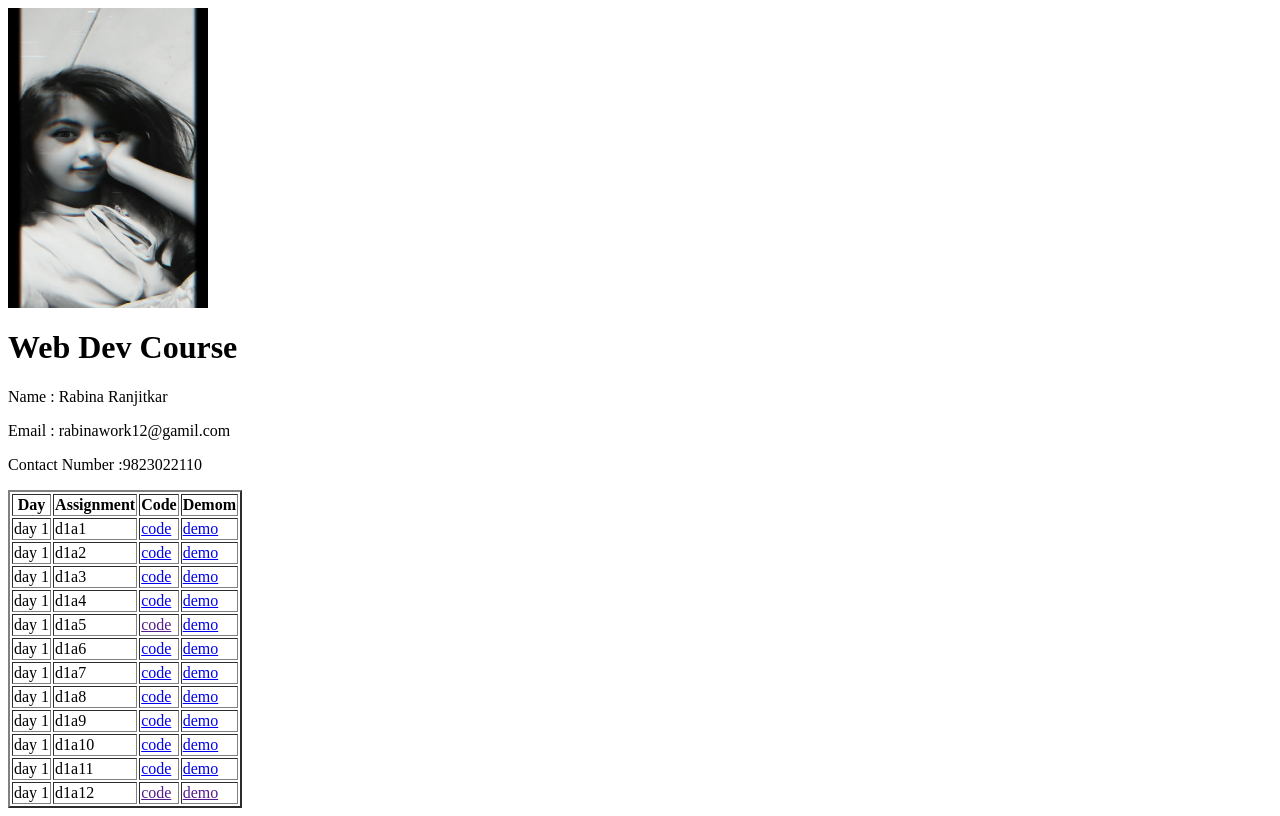
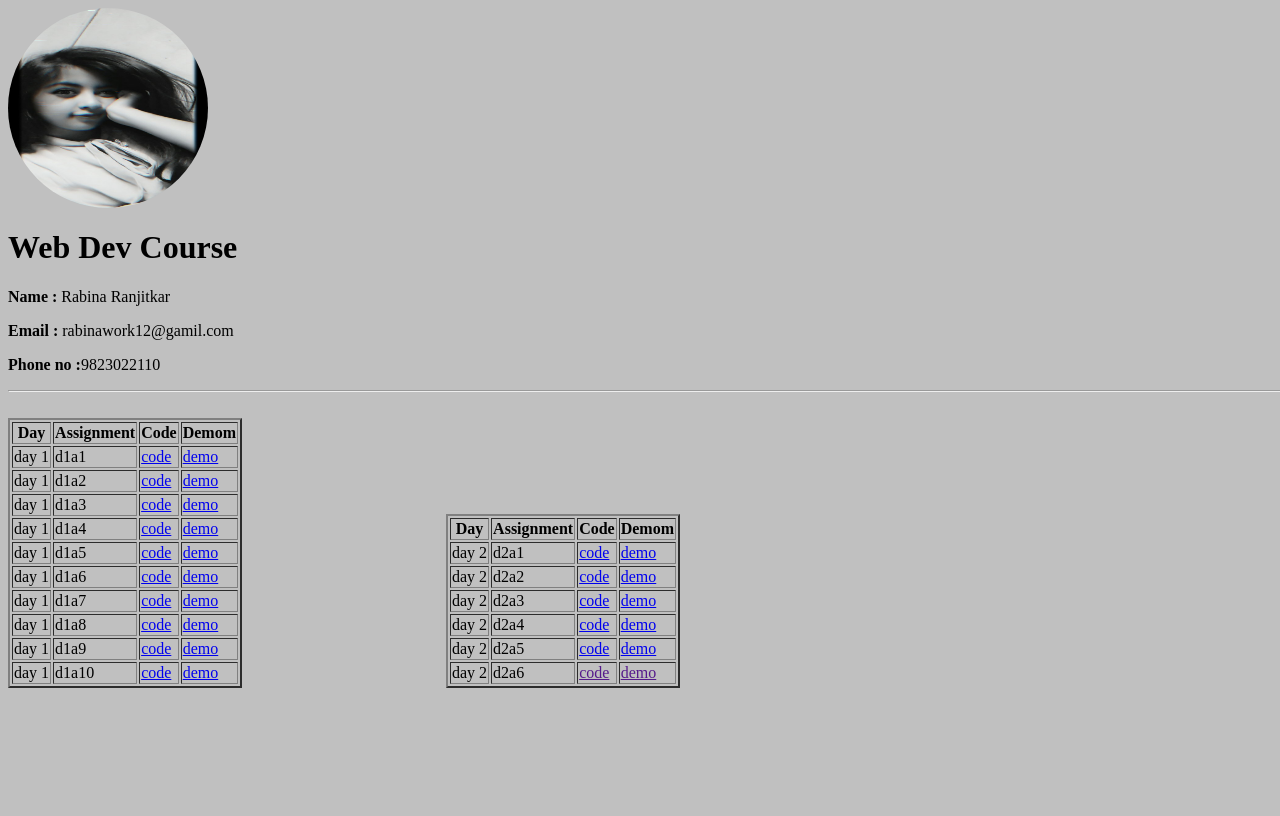
Before and after one commit to rabina21/rabina21.github.io, a plain HTML site: page index.html in a window 1280 px wide. Drawn offline with Linux system fonts and the light colour scheme.

Commit message:
assignment added

```diff
--- a/index.html
+++ b/index.html
@@ -1,10 +1,22 @@
 <html>
+  <head>
+    <meta charset="URL-8" />
+    <link rel="stylesheet" href="style.css" />
+  </head>
   <body>
-        <img src="001.jpg" width="200px" height="300px">
+    <div image>
+      <img src="001.jpg" width="200px" height="200px" />
+    </div>
+    <div>
       <h1>Web Dev Course</h1>
-        <p>Name : Rabina Ranjitkar </p>
-        <p>Email : rabinawork12@gamil.com</p>
-        <p>Contact Number :9823022110</p>
+      <p><b>Name :</b> Rabina Ranjitkar</p>
+      <p><b>Email :</b> rabinawork12@gamil.com</p>
+      <p><b>Phone no :</b>9823022110</p>
+      <hr />
+      <br />
+    </div>
+    <div class="first">
+
     <table border="2">
       <tr>
         <th>Day</th>
@@ -39,51 +51,87 @@
       <tr>
         <td>day 1</td>
         <td>d1a5</td>
-                <td><a href="">code</a></td>
-                <td><a href=" ">demo</a></td>
-            </tr>
-            <tr>
-                <td>day 1</td>
-                <td>d1a6</td>
         <td><a href="https://github.com/rabina21/A10">code</a></td>
         <td><a href="https://rabina21.github.io/A10/ ">demo</a></td>
       </tr>
       <tr>
         <td>day 1</td>
-                <td>d1a7</td>
+        <td>d1a6</td>
         <td><a href="https://github.com/rabina21/A11">code</a></td>
         <td><a href="https://rabina21.github.io/A11/ ">demo</a></td>
       </tr>
       <tr>
         <td>day 1</td>
-                <td>d1a8</td>
+        <td>d1a7</td>
         <td><a href="https://github.com/rabina21/A12">code</a></td>
         <td><a href="https://rabina21.github.io/A12/">demo</a></td>
       </tr>
       <tr>
         <td>day 1</td>
-                <td>d1a9</td>
+        <td>d1a8</td>
         <td><a href="https://github.com/rabina21/A13">code</a></td>
         <td><a href="https://rabina21.github.io/A13/">demo</a></td>
       </tr>
       <tr>
         <td>day 1</td>
-                <td>d1a10</td>
+        <td>d1a9</td>
         <td><a href="https://github.com/rabina21/A14">code</a></td>
         <td><a href="https://rabina21.github.io/A14/">demo</a></td>
       </tr>
       <tr>
         <td>day 1</td>
-                <td>d1a11</td>
+        <td>d1a10</td>
         <td><a href="https://github.com/rabina21/A15">code</a></td>
-                 <td><a href=" https://rabina21.github.io/A15/">demo</a></td>
+        <td><a href="https://rabina21.github.io/A15/">demo</a></td>
+      </tr>
+    </table>
+</div>
+    <div class="second">
+    <table border="2">
+      <tr>
+        <th>Day</th>
+        <th>Assignment</th>
+        <th>Code</th>
+        <th>Demom</th>
       </tr>
       <tr>
-                <td>day 1</td>
-                <td>d1a12</td>
+        <td>day 2</td>
+        <td>d2a1</td>
+        <td><a href="https://github.com/rabina21/a1">code</a></td>
+        <td><a href="https://rabina21.github.io/a1/">demo</a></td>
+      </tr>
+      <tr>
+        <td>day 2</td>
+        <td>d2a2</td>
+        <td><a href="https://github.com/rabina21/a2">code</a></td>
+        <td><a href="https://rabina21.github.io/a2/">demo</a></td>
+      </tr>
+      <tr>
+        <td>day 2</td>
+        <td>d2a3</td>
+        <td><a href="https://github.com/rabina21/a3">code</a></td>
+        <td><a href="https://rabina21.github.io/a3/">demo</a></td>
+      </tr>
+      <tr>
+        <td>day 2</td>
+        <td>d2a4</td>
+        <td><a href="https://github.com/rabina21/a4">code</a></td>
+        <td><a href="https://rabina21.github.io/a4/">demo</a></td>
+      </tr>
+
+      <tr>
+        <td>day 2</td>
+        <td>d2a5</td>
+        <td><a href="https://github.com/rabina21/a5">code</a></td>
+        <td><a href="https://rabina21.github.io/a5/">demo</a></td>
+      </tr>
+      <tr>
+        <td>day 2</td>
+        <td>d2a6</td>
         <td><a href="">code</a></td>
         <td><a href="">demo</a></td>
       </tr>
     </table>
+</div>
   </body>
 </html>
--- /dev/null
+++ b/style.css
@@ -0,0 +1,19 @@
+body{
+   background-color: silver;
+
+    height: 100%;
+    width: 100%;
+}
+img{
+    border-radius: 200px;
+   border-color: snow;
+   border: 2px;
+}
+.first{
+
+    display: inline-block;
+}
+.second{
+    display: inline-block;
+    margin-left: 200px;
+}
```
Lines whose indentation alone changed are shown as unchanged.
